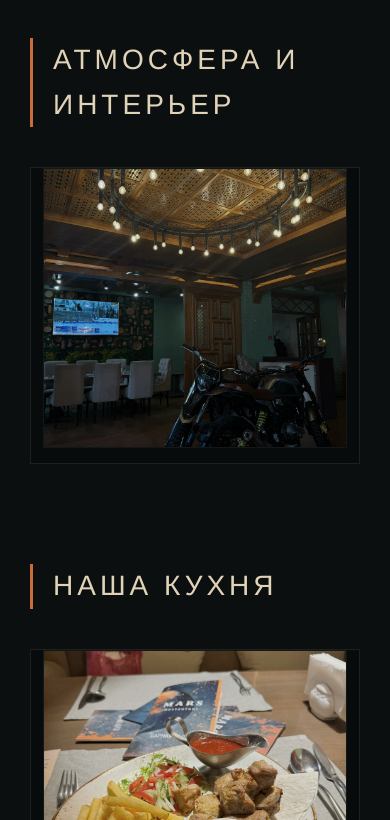
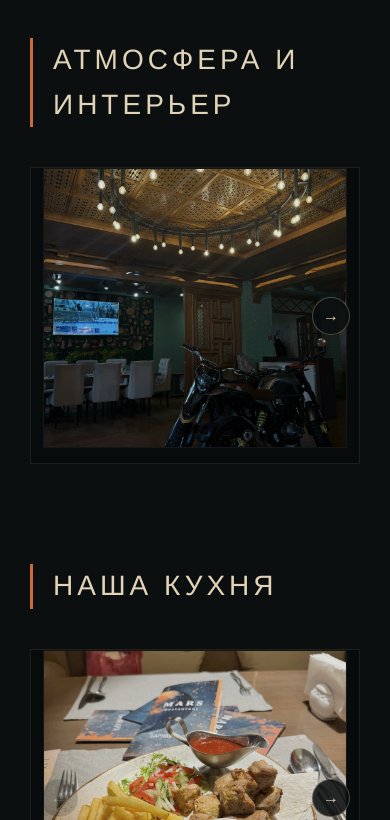
Before and after one commit to TeoTeich/MARS, a plain HTML site: page gallery.html in a window 390 px wide. Shown: the part 523-1343 px from the top of the page. Drawn offline with Linux system fonts and the light colour scheme.

Commit message:
Кнопки

```diff
--- a/gallery.html
+++ b/gallery.html
@@ -695,6 +695,60 @@
     .carousel-btn.prev { left: -10px; }
     .carousel-btn.next { right: -10px; }
 }
+
+/* --- СТИЛИ ДЛЯ КНОПОК ПРОКРУТКИ ГАЛЕРЕИ --- */
+.carousel-btn {
+    position: absolute;
+    top: 50%;
+    transform: translateY(-50%);
+    width: 50px;
+    height: 50px;
+    background-color: rgba(11, 15, 16, 0.7); /* Темный фон с прозрачностью */
+    border: 1px solid rgba(225, 211, 183, 0.3); /* Тонкая бежевая рамка */
+    color: var(--wood-beige); /* Цвет стрелочки */
+    border-radius: 50%;
+    cursor: pointer;
+    display: flex;
+    align-items: center;
+    justify-content: center;
+    font-size: 20px;
+    transition: all 0.3s ease;
+    z-index: 10;
+    user-select: none;
+}
+
+/* Эффект при наведении мышкой */
+.carousel-btn:hover {
+    background-color: var(--mars-orange);
+    color: var(--text-light);
+    border-color: var(--mars-orange);
+    box-shadow: 0 0 15px rgba(204, 107, 58, 0.4);
+}
+
+/* Позиционирование кнопок по бокам */
+.carousel-btn.prev {
+    left: 20px;
+}
+
+.carousel-btn.next {
+    right: 20px;
+}
+
+/* Адаптивность кнопок под мобильные экраны */
+@media screen and (max-width: 768px) {
+    .carousel-btn {
+        width: 38px;
+        height: 38px;
+        font-size: 16px;
+        background-color: rgba(11, 15, 16, 0.85); /* Чуть темнее на мобильных */
+    }
+    .carousel-btn.prev {
+        left: 10px;
+    }
+    .carousel-btn.next {
+        right: 10px;
+    }
+}
     </style>
 </head>
 <body>
```
